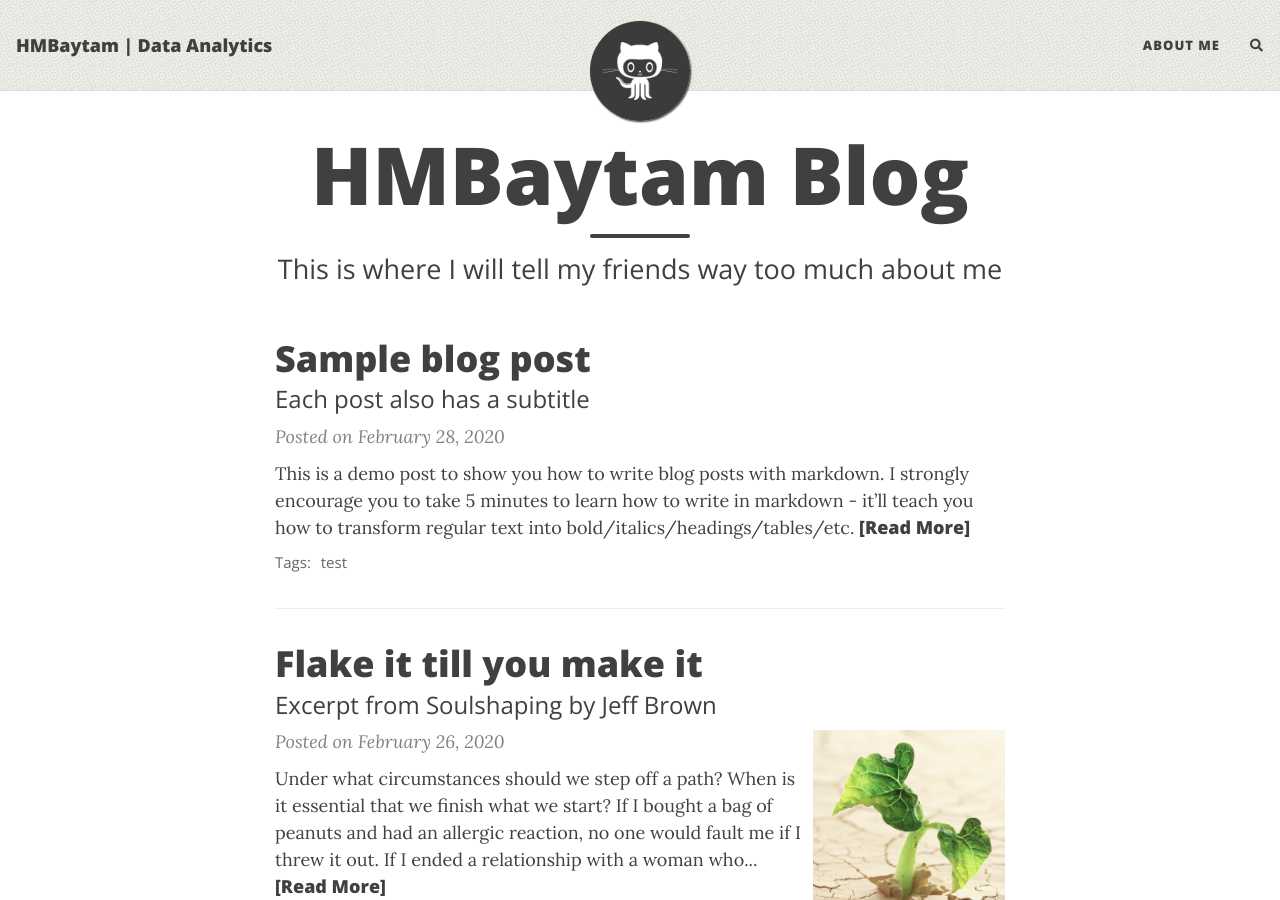
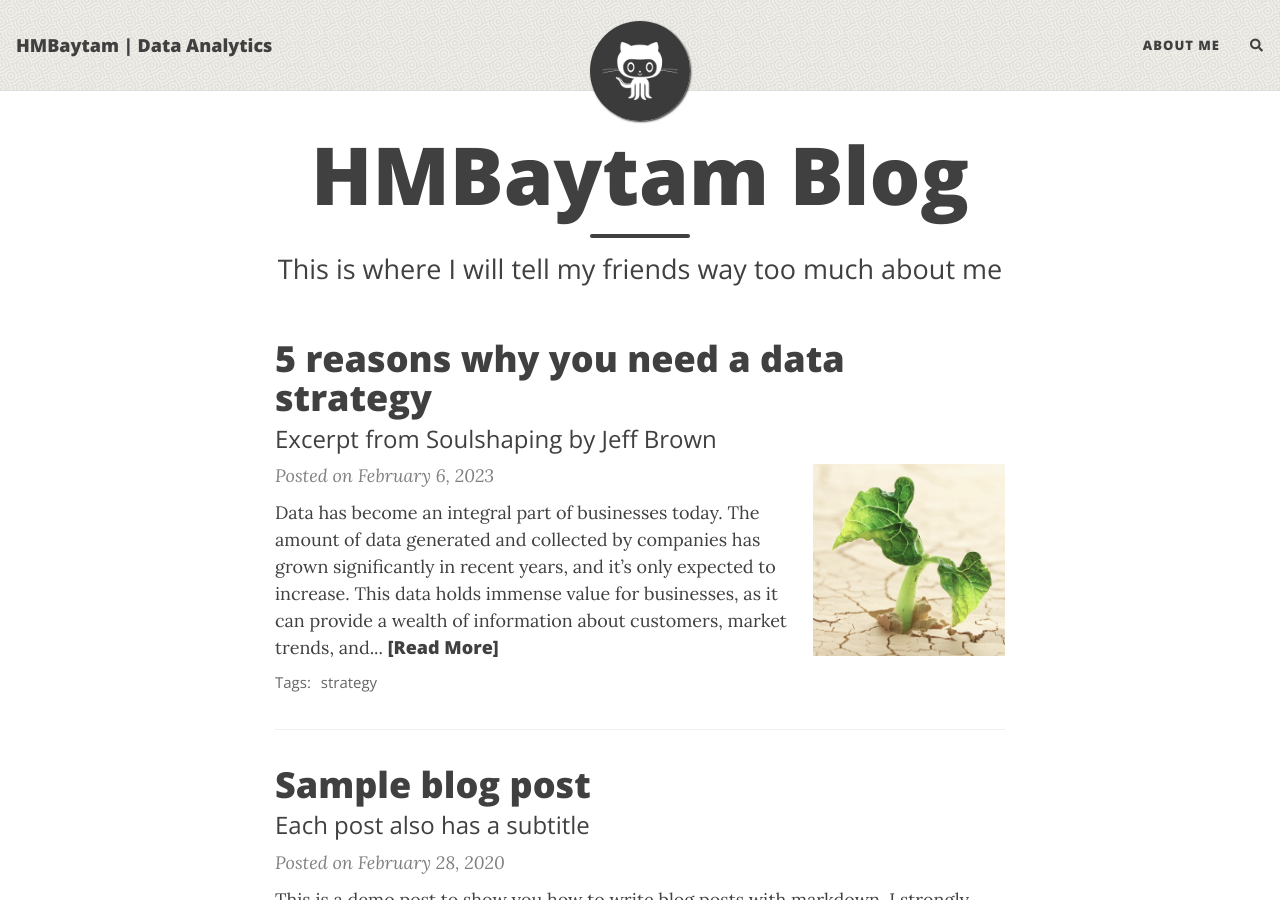
Before and after one commit to HMBaytam/hmbaytam-site-archive, a Jekyll site: the page built from index.html, in a window 1280 px wide and 900 px high. Built offline with Jekyll 4.4.1, drawn with Linux system fonts in a browser that asks for light colours; nearby versions of some CDN libraries; the list of posts is cut into pages by our own code; comment, search, counter and statistics services are not loaded; some of the changed lines change nothing that is shown.

Commit message:
My first draft blog post

```diff
--- a/_config.yml
+++ b/_config.yml
@@ -63,7 +63,7 @@ round-avatar: true
 # Uncomment the links you want to show and add your information to each one.
 social-network-links:
   email: "hassan.elbaytam@gmail.com"
-  rss: true  # remove this line if you don't want to show an RSS link at the bottom
+#  rss: true  # remove this line if you don't want to show an RSS link at the bottom
   # facebook: deanattali
   github: hmbaytam
   twitter: hmbaytam
@@ -101,7 +101,7 @@ rss-description: This website is a virtual proof that I'm awesome
 # Select which social network share links to show in posts
 share-links-active:
   twitter: true
-  facebook: true
+  facebook: false
   linkedin: true
   vk: false
 
--- /dev/null
+++ b/_posts/2023-02-06-why-you-need-a-data-strategy.md
@@ -0,0 +1,92 @@
+---
+layout: post
+title: 5 reasons why you need a data strategy
+subtitle: Excerpt from Soulshaping by Jeff Brown
+cover-img: /assets/img/path.jpg
+thumbnail-img: /assets/img/thumb.png
+share-img: /assets/img/path.jpg
+category: strategy
+tags: [strategy]
+---
+
+Data has become an integral part of businesses today. The amount of data generated and collected by companies has grown significantly in recent years, and it's only expected to increase. This data holds immense value for businesses, as it can provide a wealth of information about customers, market trends, and business performance. However, without a data strategy, businesses may struggle to effectively harness the power of data and see a return on their investments.
+
+A data strategy is a plan that outlines how a business will collect, manage, and use data to achieve its goals. It includes guidelines for data governance, data security, and data utilization, among other things. In this blog post, we'll explore why having a data strategy is crucial for businesses of all sizes and how it can help improve operations, increase efficiency, and provide a competitive advantage.
+
+---
+
+## 1) Data Driven Decisions
+
+One of the biggest benefits of having a data strategy is that it enables businesses to make data-driven decisions. Without a strategy, businesses may rely on gut instincts or anecdotal evidence to make decisions, which can be risky and may not produce the best outcomes. With a data strategy, businesses can use data to inform decisions and make more informed, evidence-based choices. This can lead to improved decision-making and better outcomes for the business.
+
+For example, a data strategy might include using data analytics tools to track key metrics and KPIs, such as customer satisfaction, sales revenue, and customer churn rate. This information can then be used to identify trends, uncover areas for improvement, and make data-driven decisions that can have a significant impact on the bottom line.
+
+Another example, if customer satisfaction is low, a business might use data to identify the reasons for this, such as long wait times on the phone, slow response times to customer inquiries, or poor product quality. Armed with this information, the business can then make data-driven decisions to address these issues and improve customer satisfaction.
+
+In addition, a data strategy can help businesses avoid common pitfalls in decision-making, such as confirmation bias, where decision-makers only consider information that supports their preconceived ideas, and survivorship bias, where they only consider the outcomes of successful decisions, ignoring the lessons of past failures. By using data to inform decisions, businesses can overcome these biases and make decisions based on accurate, unbiased information.
+
+Another important aspect of data-driven decision-making is collaboration. A data strategy can help bring teams together to work towards a common goal, using data as the foundation for making informed, evidence-based decisions. This can help businesses break down silos and foster a culture of collaboration, where everyone is working together to make data-driven decisions that drive business results.
+
+In conclusion, a data strategy is essential for businesses that want to make data-driven decisions. It can help businesses improve decision-making, avoid common pitfalls in decision-making, and foster a culture of collaboration. With a data strategy in place, businesses can make better use of data to inform decisions and achieve better outcomes.
+
+---
+
+## 2) Improved Efficiency
+
+A data strategy can help businesses become more efficient by outlining how data will be collected, stored, and processed. By understanding the data landscape, businesses can streamline processes and reduce the time and resources spent on manual data management tasks. This can lead to improved efficiency and a better use of resources, enabling businesses to allocate more resources towards growth and innovation.
+
+For example, a data strategy might include the implementation of data management systems, such as data warehouses or data lakes, that can store large amounts of data in a centralized location. This can make it easier for businesses to access and process data, reducing the time and effort spent on manual data collection and management tasks.
+
+In addition, a data strategy can help businesses automate routine data tasks, such as data cleaning, data quality checks, and data aggregation. This can significantly reduce the time and resources spent on manual data management tasks, freeing up resources to focus on more strategic initiatives.
+
+Moreover, a data strategy can help businesses improve data accessibility and data sharing. By implementing data governance processes, businesses can ensure that data is consistent, up-to-date, and accessible to everyone who needs it. This can improve collaboration, reduce the time and resources spent on manual data management tasks, and foster a culture of data-driven decision-making.
+
+In conclusion, a data strategy can have a significant impact on the efficiency of a business. By outlining how data will be collected, stored, and processed, businesses can streamline processes, automate routine data tasks, and improve data accessibility and data sharing. This can lead to improved efficiency and a better use of resources, enabling businesses to allocate more resources towards growth and innovation.
+
+---
+
+## 3) Data Security
+
+Data security is a critical aspect of any data strategy. With cyber attacks and data breaches becoming increasingly common, businesses must take steps to protect their valuable data from theft or misuse. A data strategy can help businesses identify potential security risks and implement measures to mitigate them. This can help businesses protect sensitive data, maintain customer trust, and avoid the financial and reputational damage that can result from a security breach.
+
+A data security strategy should include measures such as access control, encryption, data backup, and disaster recovery planning. Access control measures, such as role-based access and two-factor authentication, can help ensure that only authorized individuals have access to sensitive data. Encryption can protect data both at rest and in transit, making it unreadable to unauthorized parties. Data backup and disaster recovery planning can help businesses recover from a data loss, whether it's due to a cyber attack or a natural disaster.
+
+In addition, a data strategy should include regular security audits and testing to identify potential vulnerabilities and ensure that data security measures are working as intended. Regular security training for employees can also help to raise awareness of data security risks and encourage safe data practices.
+
+Another important aspect of data security is data privacy. With the introduction of regulations such as the European Union's General Data Protection Regulation (GDPR), businesses must take steps to protect personal data and ensure that it is collected, processed, and stored in compliance with the law. A data strategy should include data privacy measures such as data minimization, data retention policies, and regular data privacy impact assessments.
+
+In conclusion, data security is a critical aspect of any data strategy. A comprehensive data security strategy should include measures such as access control, encryption, data backup, and disaster recovery planning, as well as regular security audits, testing, and employee training. By taking steps to protect valuable data, businesses can maintain customer trust, avoid the financial and reputational damage that can result from a security breach, and comply with data privacy regulations.
+
+---
+
+## 4) Data Governance
+
+Data governance is the set of rules, policies, and processes that govern how data is collected, managed, and used. It is a critical component of any data strategy and helps ensure that data is collected and used in a consistent and ethical manner. By establishing data governance policies, businesses can reduce the risk of data breaches, improve data quality, and ensure that all stakeholders understand the rules and responsibilities related to data.
+
+Effective data governance requires the involvement of multiple departments within an organization, including IT, legal, and business units. The data governance committee should establish policies related to data privacy, data security, data quality, and data retention.
+
+Data quality is a key aspect of data governance and helps ensure that data is accurate, consistent, and trustworthy. This can be achieved through data validation and data standardization processes, as well as regular data quality assessments.
+
+Data retention policies are also important for data governance and help ensure that data is stored and deleted in compliance with legal and business requirements. The data governance committee should establish policies related to how long data will be stored and when it will be deleted.
+
+In addition, a data governance strategy should include a process for managing data breaches and responding to data privacy incidents. This process should include steps for reporting incidents, conducting investigations, and informing affected parties.
+
+In conclusion, data governance is a critical aspect of any data strategy. It helps ensure that data is collected, managed, and used in a consistent and ethical manner and reduces the risk of data breaches, improves data quality, and promotes trust in the data. A comprehensive data governance strategy should include policies related to data privacy, data security, data quality, and data retention, as well as processes for managing data breaches and responding to data privacy incidents.
+
+---
+
+## 5) Competitive Advantage
+
+In today's competitive business environment, having a data strategy can provide a significant advantage. A data strategy can help businesses gain a deeper understanding of their customers and their needs, allowing them to tailor products and services to meet customer demands. This can lead to increased customer satisfaction, which can in turn lead to increased loyalty and better business outcomes. By leveraging data to inform decision-making, businesses can gain a competitive advantage and position themselves for long-term success.
+
+In addition, a data strategy can help businesses stay ahead of the curve by providing a framework for ongoing data analysis and insights. This allows businesses to identify trends and patterns in customer behavior, enabling them to adapt and evolve their products and services in response. With the ability to collect, analyze, and act on data, businesses can make real-time decisions that drive growth and improve the bottom line.
+
+Moreover, a data strategy can also help businesses identify new opportunities for growth. By using data to gain a better understanding of the market and competition, businesses can identify untapped customer segments, new markets, and new products or services that can drive growth.
+
+Having a data strategy in place can also make it easier for businesses to attract and retain top talent. In today’s digital world, data skills are in high demand, and businesses that have a comprehensive data strategy are more likely to attract and retain the best and brightest data talent.
+
+In conclusion, having a data strategy can provide a significant competitive advantage in today’s business environment. By using data to make informed decisions, gain a deeper understanding of customers, and stay ahead of the curve, businesses can position themselves for long-term success and gain a competitive edge.
+
+---
+
+In conclusion, a data strategy is essential for businesses looking to effectively harness the power of data and see a return on their investments. From improved decision-making to increased efficiency, data security, and a competitive advantage, a data strategy can have a significant impact on a business's success. If you're a business owner and are interested in developing a data strategy, it's time to take action. Partner with an expert in the field to help you develop a strategy that meets your business's unique needs and positions you for success in the digital age.
```
Also changed, not shown: 9 other files.
